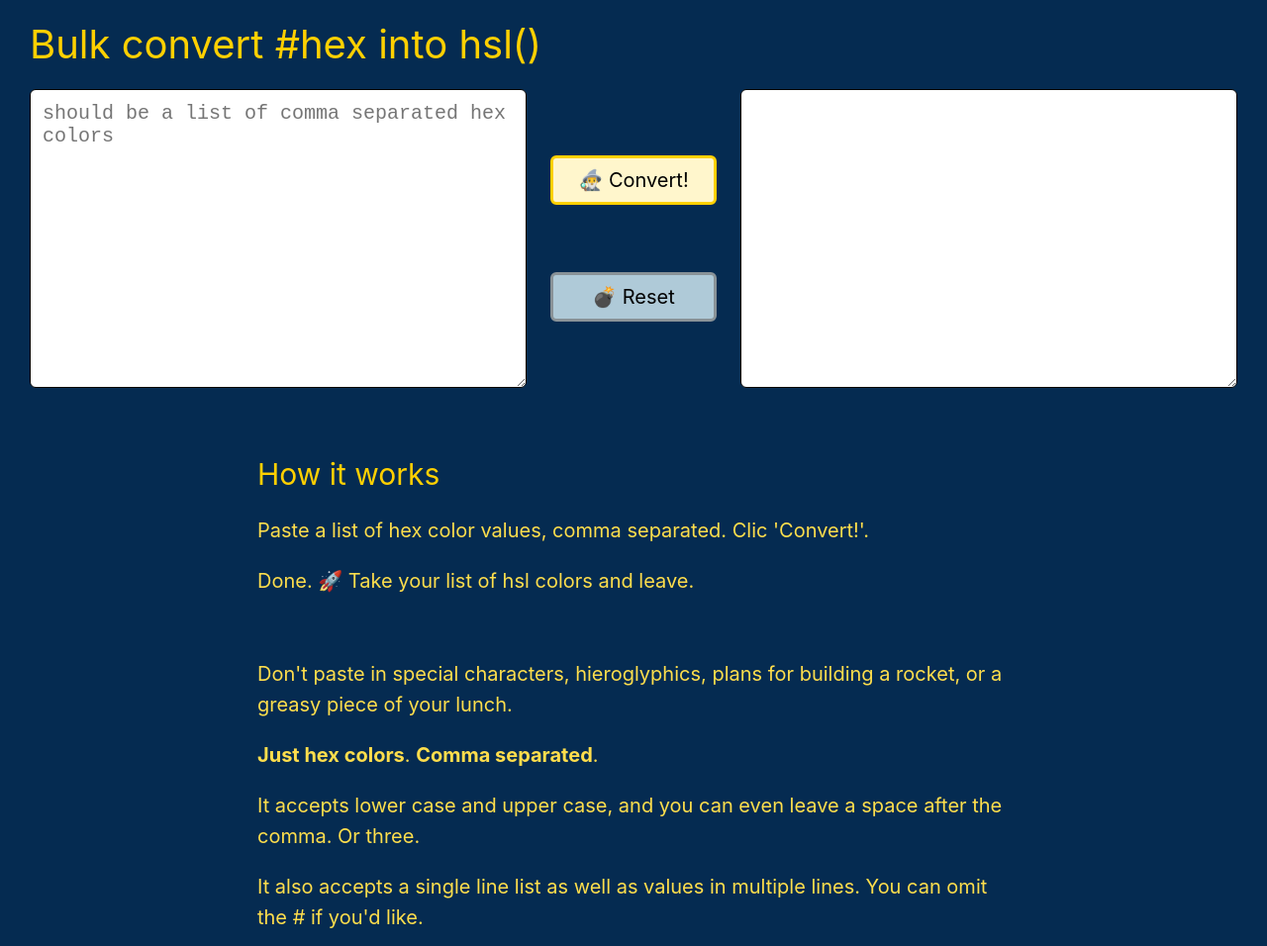
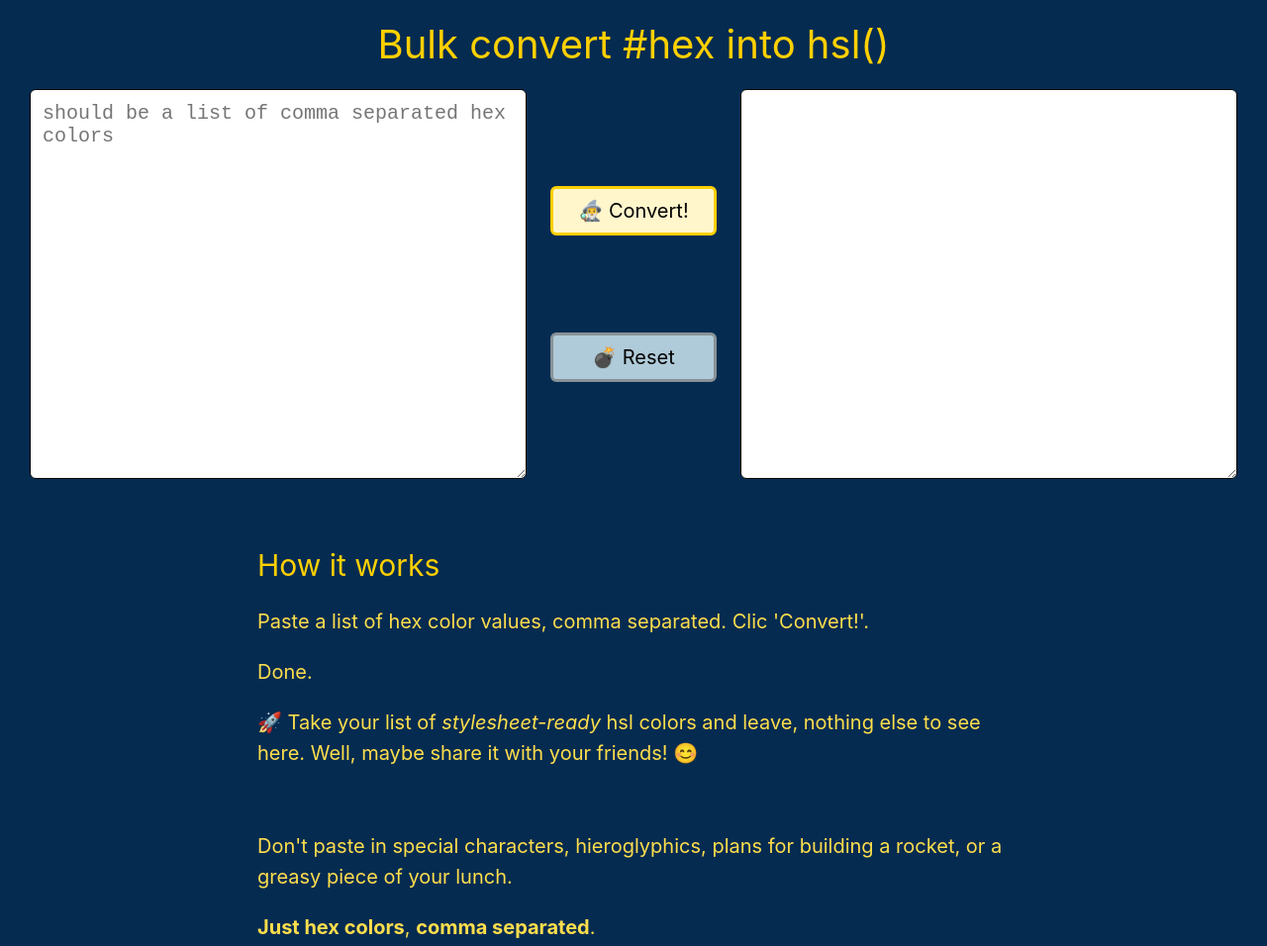
Before and after one commit to rubenvar/bulk-color-converter, a website: page src/index.pug in a window 1280 px wide. Shown: the top 956 px of the page at 99% size. Drawn offline with nearby package versions, Linux system fonts and the light colour scheme; files that its build step writes are made by us from their sources; a web font is replaced by a local one.

Commit message:
changes in readme

```diff
--- a/src/index.pug
+++ b/src/index.pug
@@ -13,25 +13,28 @@ html(lang="en")
         h1 Bulk convert #hex into hsl()
     main
       .inner
-        textarea#hex(rows="12" placeholder="should be a list of comma separated hex colors")
+        textarea#hex(rows="16" placeholder="should be a list of comma separated hex colors")
         .buttons
           button#convert(type="button") 🧙‍♂️ Convert!
           button#reset(type="button") 💣 Reset
-        textarea#result(rows="12" readonly)
+        textarea#result(rows="16" readonly)
     aside
       .inner
         h2 How it works
-        p Paste a list of hex color values, comma separated.  Clic 'Convert!'.
-        p Done. 🚀 Take your list of hsl colors and leave.
+        p Paste a list of hex color values, comma separated. Clic 'Convert!'.
+        p Done.
+        p 🚀 Take your list of
+          em stylesheet-ready
+          |  hsl colors and leave, nothing else to see here. Well, maybe share it with your friends! 😊
         br
         p Don't paste in special characters, hieroglyphics, plans for building a rocket, or a greasy piece of your lunch.
         p
           strong Just hex colors
-          |.
-          strong Comma separated
+          |,
+          strong comma separated
           |.
         p It accepts lower case and upper case, and you can even leave a space after the comma. Or three.
-        p It also accepts a single line list as well as values in multiple lines. You can omit the # if you'd like.
+        p It also accepts a single line list, as well as values in multiple lines. You can omit the # if you'd like.
         p This would work:
         pre #FADB5F, #F0B429, #CB6E17, #B44D12, #8D2B0B,
         p This would work too:
--- a/src/scripts.js
+++ b/src/scripts.js
@@ -9,7 +9,7 @@ const regex = /^(#)?[a-fA-F0-9]{3}$|^(#)?[a-fA-F0-9]{6}$/;
 function calculateHSL(inp) {
   // first check hex format is right, else return
   const isHex = regex.test(inp);
-  if (!isHex) return console.log(`${inp} not valid (╯°□°）╯︵ ┻━┻`);
+  if (!isHex) return console.error(`${inp} not valid (╯°□°）╯︵ ┻━┻`);
   // strip the #
   const hex = inp.replace('#', '');
   // hex to rgb (add '0x' in front and convert to Int to get decimal from haxdecimals 😉)
@@ -61,6 +61,7 @@ function calculateHSL(inp) {
 button.addEventListener(
   'click',
   () =>
+    // asasa
     (result.value = userInput.value
       // strip commas, spaces, newlines, empty, etc.
       .split(',')
--- a/src/style.scss
+++ b/src/style.scss
@@ -31,6 +31,7 @@ p {
 
 .inner {
   padding: 0 30px;
+
   @media screen and (max-width: 440px) {
     padding-right: 16px;
     padding-left: 16px;
@@ -40,8 +41,10 @@ p {
 header {
   padding-top: 22px;
   padding-bottom: 22px;
+
   h1 {
     margin: 0;
+    text-align: center;
   }
 }
 
@@ -51,9 +54,11 @@ main {
     grid-template-columns: 3fr 1fr 3fr;
     grid-gap: 24px;
     gap: 24px;
+
     @media screen and (max-width: 760px) {
       grid-template-columns: 1fr;
     }
+
     textarea {
       border: 1px solid;
       border-radius: 6px;
@@ -62,16 +67,20 @@ main {
       padding: 12px;
       font-family: monospace;
     }
+
     .buttons {
       display: flex;
       flex-direction: column;
       justify-content: space-evenly;
+
       @media screen and (max-width: 760px) {
         flex-direction: row;
       }
+
       @media screen and (max-width: 440px) {
         flex-direction: column;
       }
+
       button {
         border: 3px solid;
         border-radius: 6px;
@@ -81,16 +90,20 @@ main {
         line-height: 1;
         cursor: pointer;
         transition: all 0.3s;
+
         &:hover {
           opacity: 0.75;
         }
+
         &#convert {
           @media screen and (max-width: 440px) {
             margin-bottom: 20px;
           }
+
           border-color: var(--primary500);
           background-color: var(--primary100);
         }
+
         &#reset {
           border-color: #899297;
           background-color: #afcad8;
@@ -104,6 +117,7 @@ aside {
   color: var(--primary400);
   max-width: 820px;
   margin: 70px auto;
+
   pre {
     margin-left: 20px;
     padding: 6px;
```
